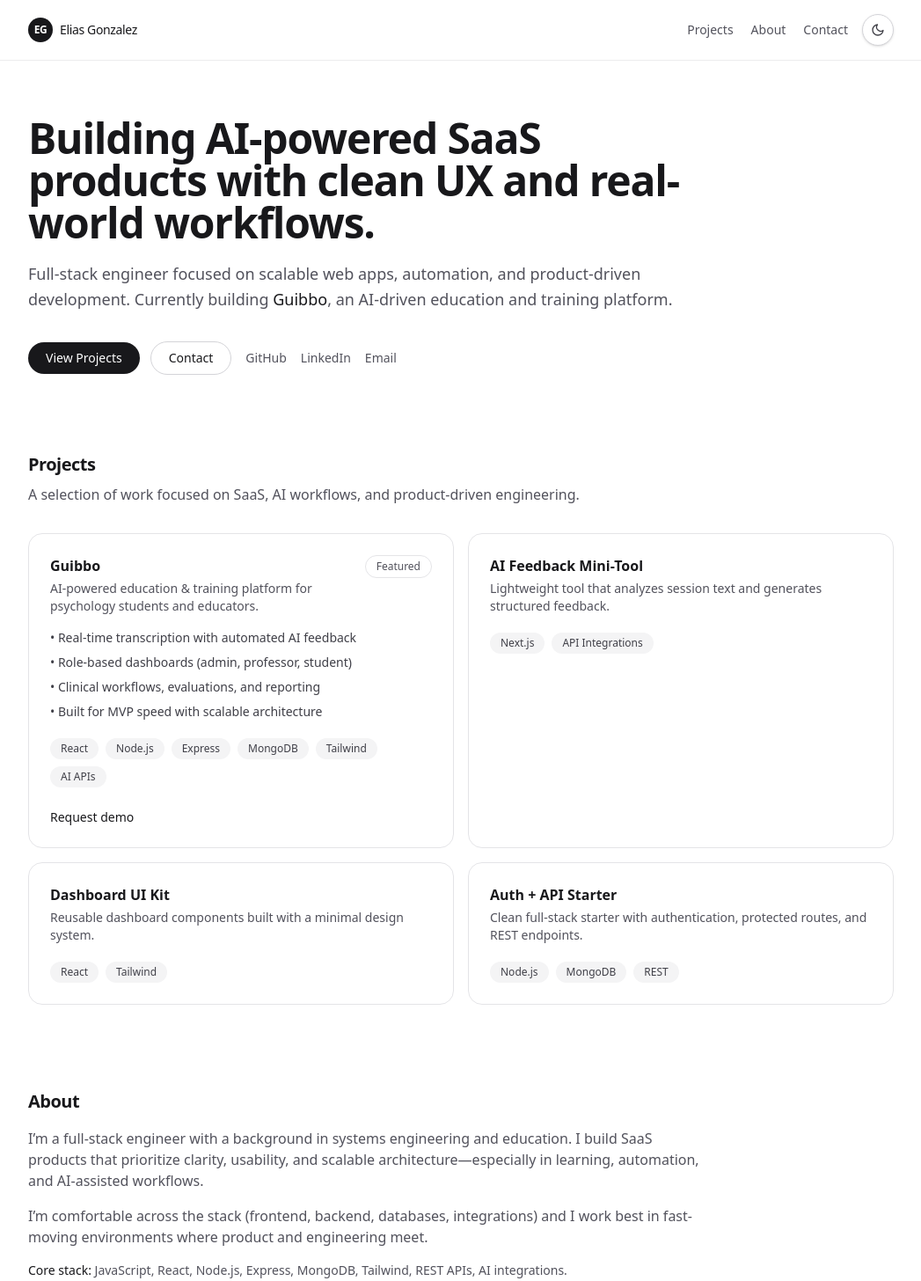
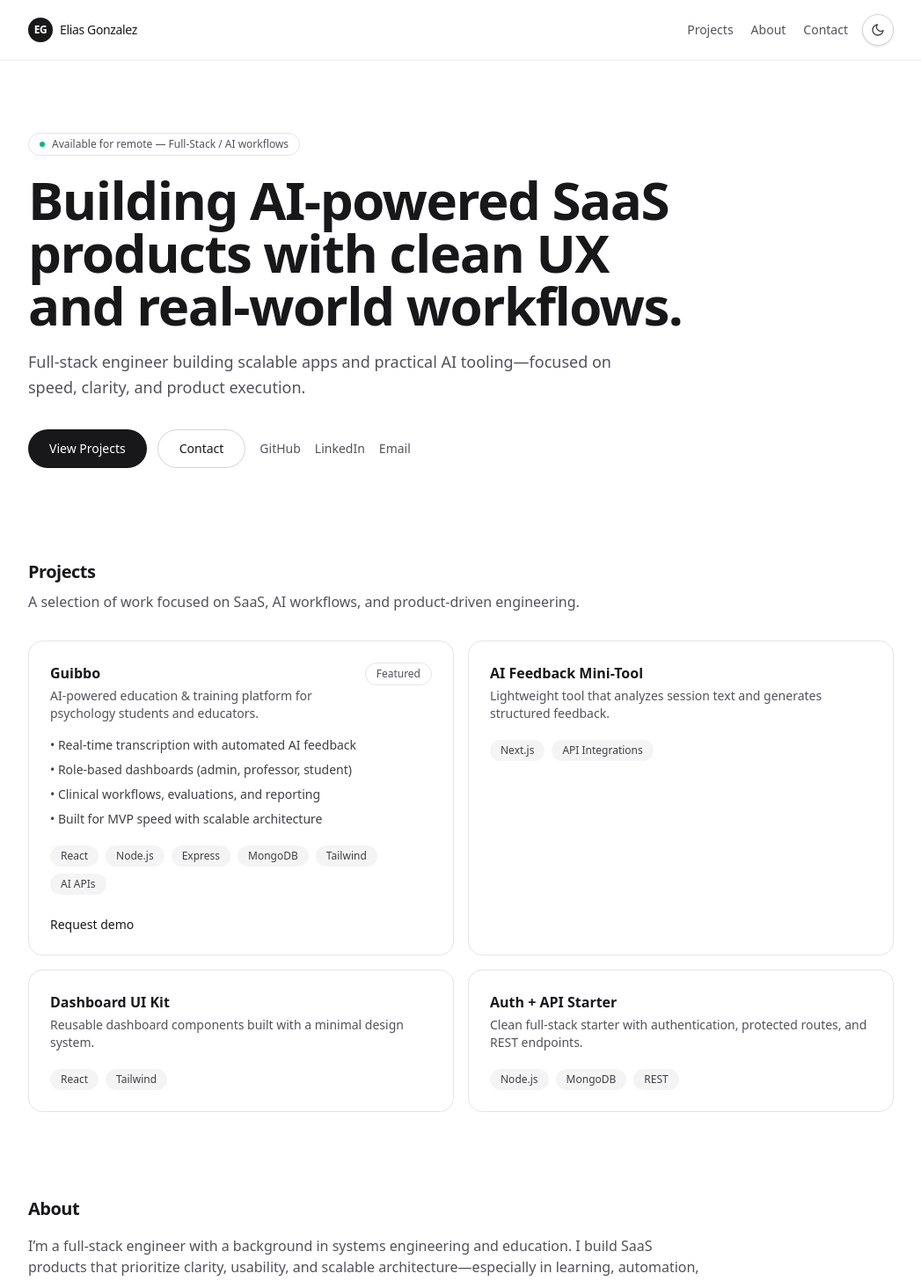
Before and after one commit to Rgonzalez7/elias-portfolio, a Next.js app: page / in a window 1280 px wide. Shown: the top 1456 px of the page at 88% size, without its empty margins (116-1163 px from the left). Built offline with nearby package versions, Linux system fonts and the light colour scheme.

Commit message:
mejoras en el SEO, verison movil, y animaciones

```diff
--- a/src/app/globals.css
+++ b/src/app/globals.css
@@ -5,3 +5,16 @@ html,
 body {
   height: 100%;
 }
+
+/* Subtle reveal (no show-off) */
+.reveal {
+  opacity: 0;
+  transform: translateY(6px);
+  transition: opacity 300ms ease, transform 300ms ease;
+  will-change: opacity, transform;
+}
+
+.reveal--show {
+  opacity: 1;
+  transform: translateY(0);
+}
--- a/src/app/layout.tsx
+++ b/src/app/layout.tsx
@@ -1,51 +1,75 @@
 import type { Metadata } from "next";
+import { Geist, Geist_Mono } from "next/font/google";
 import Script from "next/script";
-import { Geist, Geist_Mono } from "next/font/google";
 import "./globals.css";
 
 const geistSans = Geist({ variable: "--font-geist-sans", subsets: ["latin"] });
 const geistMono = Geist_Mono({ variable: "--font-geist-mono", subsets: ["latin"] });
 
-export const metadata = {
-  metadataBase: new URL("https://www.eliasgonzalez.io"),
-  title: "Elias Gonzalez — Full Stack Engineer",
-  description: "Building AI-powered SaaS products with clean UX and real-world workflows.",
+const siteUrl = "https://www.eliasgonzalez.io";
+
+export const metadata: Metadata = {
+  metadataBase: new URL(siteUrl),
+  title: {
+    default: "Elias Gonzalez",
+    template: "%s — Elias Gonzalez",
+  },
+  description:
+    "Full-stack engineer building AI-powered SaaS products with clean UX and real-world workflows.",
+  alternates: {
+    canonical: "/",
+  },
+  robots: {
+    index: true,
+    follow: true,
+    googleBot: {
+      index: true,
+      follow: true,
+      "max-image-preview": "large",
+      "max-snippet": -1,
+      "max-video-preview": -1,
+    },
+  },
   openGraph: {
-    title: "Elias Gonzalez — Full Stack Engineer",
-    description: "Building AI-powered SaaS products with clean UX and real-world workflows.",
-    url: "https://www.eliasgonzalez.io",
+    type: "website",
+    url: siteUrl,
+    title: "Elias Gonzalez",
+    description:
+      "Full-stack engineer building AI-powered SaaS products with clean UX and real-world workflows.",
     siteName: "Elias Gonzalez",
-    images: [{ url: "/opengraph-image", width: 1200, height: 630 }],
-    type: "website",
   },
   twitter: {
     card: "summary_large_image",
-    title: "Elias Gonzalez — Full Stack Engineer",
-    description: "Building AI-powered SaaS products with clean UX and real-world workflows.",
-    images: ["/opengraph-image"],
+    title: "Elias Gonzalez",
+    description:
+      "Full-stack engineer building AI-powered SaaS products with clean UX and real-world workflows.",
   },
 };
 
 export default function RootLayout({ children }: { children: React.ReactNode }) {
+  const personJsonLd = {
+    "@context": "https://schema.org",
+    "@type": "Person",
+    name: "Elias Gonzalez",
+    url: siteUrl,
+    email: "mailto:rmngzps@gmail.com",
+    sameAs: [
+      "https://github.com/rgonzalez7",
+      "https://www.linkedin.com/in/elias-gonzalez-45a3513b1",
+    ],
+    jobTitle: "Full-Stack Engineer",
+  };
+
   return (
     <html lang="en" suppressHydrationWarning>
-      <head>
-        <Script id="theme-init" strategy="beforeInteractive">
-          {`
-            (function () {
-              try {
-                var t = localStorage.getItem("theme");
-                if (t !== "dark" && t !== "light") t = "light"; // default SIEMPRE light
-                document.documentElement.classList.toggle("dark", t === "dark");
-              } catch (e) {}
-            })();
-          `}
-        </Script>
-      </head>
-
       <body
-        className={`${geistSans.variable} ${geistMono.variable} antialiased bg-white text-zinc-900 dark:bg-zinc-950 dark:text-zinc-100 transition-colors`}
+        className={`${geistSans.variable} ${geistMono.variable} antialiased bg-white text-zinc-900 dark:bg-zinc-950 dark:text-zinc-100 transition-colors duration-300`}
       >
+        <Script
+          id="jsonld-person"
+          type="application/ld+json"
+          dangerouslySetInnerHTML={{ __html: JSON.stringify(personJsonLd) }}
+        />
         {children}
       </body>
     </html>
--- a/src/app/page.tsx
+++ b/src/app/page.tsx
@@ -1,4 +1,5 @@
 import ThemeToggle from "./ThemeToggle";
+import Reveal from "@/components/Reveal";
 
 export default function Home() {
   const year = new Date().getFullYear();
@@ -21,8 +22,9 @@ export default function Home() {
             <span>Elias Gonzalez</span>
           </a>
 
-          <div className="flex items-center gap-4">
-            <nav className="flex items-center gap-5 text-sm text-zinc-600 dark:text-zinc-300">
+          <div className="flex items-center gap-3 sm:gap-4">
+            {/* Desktop nav */}
+            <nav className="hidden sm:flex items-center gap-5 text-sm text-zinc-600 dark:text-zinc-300">
               <a
                 className="transition-colors duration-200 hover:text-zinc-900 dark:hover:text-white"
                 href="#projects"
@@ -43,47 +45,62 @@ export default function Home() {
               </a>
             </nav>
 
+            {/* Mobile: single action */}
+            <a
+              href="#contact"
+              className="sm:hidden inline-flex h-11 items-center justify-center rounded-full border border-zinc-300 px-4 text-sm font-medium
+                         text-zinc-900 transition-colors duration-200 hover:bg-zinc-50
+                         dark:border-zinc-700 dark:text-white dark:hover:bg-zinc-900"
+            >
+              Contact
+            </a>
+
             <ThemeToggle />
           </div>
         </div>
       </header>
 
       {/* Hero */}
-      <section id="top" className="mx-auto max-w-5xl px-5 pt-16 pb-10">
+      <section id="top" className="mx-auto max-w-5xl px-5 pt-20 pb-14">
         <div className="max-w-3xl">
-          <h1 className="text-4xl font-semibold tracking-tight sm:text-5xl">
+          {/* Availability line */}
+          <div
+            className="mb-5 inline-flex items-center gap-2 rounded-full border border-zinc-200 bg-white/70 px-3 py-1 text-xs font-medium text-zinc-600
+                       dark:border-zinc-800 dark:bg-zinc-950/60 dark:text-zinc-300 transition-colors duration-300"
+          >
+            <span className="h-1.5 w-1.5 rounded-full bg-emerald-500" />
+            <span>Available for remote — Full-Stack / AI workflows</span>
+          </div>
+
+          <h1 className="text-4xl font-semibold tracking-tight sm:text-6xl">
             Building AI-powered SaaS products with clean UX and real-world workflows.
           </h1>
 
-          <p className="mt-5 text-lg leading-relaxed text-zinc-600 dark:text-zinc-300 transition-colors duration-300">
-            Full-stack engineer focused on scalable web apps, automation, and product-driven development.
-            Currently building{" "}
-            <span className="text-zinc-900 font-medium dark:text-white transition-colors duration-300">
-              Guibbo
-            </span>
-            , an AI-driven education and training platform.
+          <p className="mt-5 max-w-2xl text-lg leading-relaxed text-zinc-600 dark:text-zinc-300 transition-colors duration-300">
+            Full-stack engineer building scalable apps and practical AI tooling—focused on speed, clarity, and product execution.
           </p>
 
-          <div className="mt-8 flex flex-wrap items-center gap-3">
+          {/* Buttons (mobile ultra fine) */}
+          <div className="mt-8 flex flex-col sm:flex-row items-stretch sm:items-center gap-3">
             <a
               href="#projects"
-              className="rounded-full bg-zinc-900 px-5 py-2 text-sm font-medium text-white hover:bg-zinc-800
-                         dark:bg-white dark:text-zinc-900 dark:hover:bg-zinc-200
-                         transition-colors duration-200"
+              className="inline-flex h-11 w-full sm:w-auto items-center justify-center rounded-full bg-zinc-900 px-6 text-sm font-medium text-white
+                         transition-colors duration-200 hover:bg-zinc-800
+                         dark:bg-white dark:text-zinc-900 dark:hover:bg-zinc-200"
             >
               View Projects
             </a>
 
             <a
               href="#contact"
-              className="rounded-full border border-zinc-300 px-5 py-2 text-sm font-medium text-zinc-900 hover:bg-zinc-50
-                         dark:border-zinc-700 dark:text-white dark:hover:bg-zinc-900
-                         transition-colors duration-200"
+              className="inline-flex h-11 w-full sm:w-auto items-center justify-center rounded-full border border-zinc-300 bg-transparent px-6 text-sm font-medium text-zinc-900
+                         transition-colors duration-200 hover:bg-zinc-50
+                         dark:border-zinc-700 dark:text-white dark:hover:bg-zinc-900"
             >
               Contact
             </a>
 
-            <div className="ml-1 flex items-center gap-4 text-sm text-zinc-600 dark:text-zinc-300 transition-colors duration-300">
+            <div className="mt-2 sm:mt-0 sm:ml-1 flex flex-wrap items-center gap-x-4 gap-y-2 text-sm text-zinc-600 dark:text-zinc-300 transition-colors duration-300">
               <a
                 className="transition-colors duration-200 hover:text-zinc-900 dark:hover:text-white"
                 href="https://github.com/rgonzalez7"
@@ -113,15 +130,17 @@ export default function Home() {
 
       {/* Projects */}
       <section id="projects" className="mx-auto max-w-5xl px-5 py-12">
+        <Reveal>
           <h2 className="text-xl font-semibold tracking-tight">Projects</h2>
           <p className="mt-2 text-zinc-600 dark:text-zinc-300 transition-colors duration-300">
             A selection of work focused on SaaS, AI workflows, and product-driven engineering.
           </p>
+        </Reveal>
 
         <div className="mt-8 grid gap-4 sm:grid-cols-2">
           {/* Featured: Guibbo */}
           <article
-            className="rounded-2xl border border-zinc-200 p-6 dark:border-zinc-800 dark:bg-zinc-950
+            className="rounded-2xl border border-zinc-200 p-7 sm:p-6 dark:border-zinc-800 dark:bg-zinc-950
                        transition-transform duration-200 will-change-transform
                        hover:-translate-y-[2px]
                        hover:shadow-[0_12px_30px_-18px_rgba(0,0,0,0.35)]
@@ -172,19 +191,37 @@ export default function Home() {
           </article>
 
           {/* Placeholder project */}
+          {[
+            {
+              title: "AI Feedback Mini-Tool",
+              desc: "Lightweight tool that analyzes session text and generates structured feedback.",
+              tags: ["Next.js", "API Integrations"],
+            },
+            {
+              title: "Dashboard UI Kit",
+              desc: "Reusable dashboard components built with a minimal design system.",
+              tags: ["React", "Tailwind"],
+            },
+            {
+              title: "Auth + API Starter",
+              desc: "Clean full-stack starter with authentication, protected routes, and REST endpoints.",
+              tags: ["Node.js", "MongoDB", "REST"],
+            },
+          ].map((p) => (
             <article
-            className="rounded-2xl border border-zinc-200 p-6 dark:border-zinc-800
+              key={p.title}
+              className="rounded-2xl border border-zinc-200 p-7 sm:p-6 dark:border-zinc-800
                          transition-transform duration-200 will-change-transform
                          hover:-translate-y-[2px]
                          hover:shadow-[0_12px_30px_-18px_rgba(0,0,0,0.35)]
                          dark:hover:shadow-[0_12px_30px_-18px_rgba(0,0,0,0.7)]"
             >
-            <h3 className="text-base font-semibold">AI Feedback Mini-Tool</h3>
+              <h3 className="text-base font-semibold">{p.title}</h3>
               <p className="mt-1 text-sm text-zinc-600 dark:text-zinc-300 transition-colors duration-300">
-              Lightweight tool that analyzes session text and generates structured feedback.
+                {p.desc}
               </p>
               <div className="mt-5 flex flex-wrap gap-2">
-              {["Next.js", "API Integrations"].map((t) => (
+                {p.tags.map((t) => (
                   <span
                     key={t}
                     className="rounded-full bg-zinc-100 px-3 py-1 text-xs text-zinc-700
@@ -195,62 +232,16 @@ export default function Home() {
                 ))}
               </div>
             </article>
-
-          {/* Placeholder project */}
-          <article
-            className="rounded-2xl border border-zinc-200 p-6 dark:border-zinc-800
-                       transition-transform duration-200 will-change-transform
-                       hover:-translate-y-[2px]
-                       hover:shadow-[0_12px_30px_-18px_rgba(0,0,0,0.35)]
-                       dark:hover:shadow-[0_12px_30px_-18px_rgba(0,0,0,0.7)]"
-          >
-            <h3 className="text-base font-semibold">Dashboard UI Kit</h3>
-            <p className="mt-1 text-sm text-zinc-600 dark:text-zinc-300 transition-colors duration-300">
-              Reusable dashboard components built with a minimal design system.
-            </p>
-            <div className="mt-5 flex flex-wrap gap-2">
-              {["React", "Tailwind"].map((t) => (
-                <span
-                  key={t}
-                  className="rounded-full bg-zinc-100 px-3 py-1 text-xs text-zinc-700
-                             dark:bg-zinc-900 dark:text-zinc-200 transition-colors duration-300"
-                >
-                  {t}
-                </span>
           ))}
-            </div>
-          </article>
-
-          {/* Placeholder project */}
-          <article
-            className="rounded-2xl border border-zinc-200 p-6 dark:border-zinc-800
-                       transition-transform duration-200 will-change-transform
-                       hover:-translate-y-[2px]
-                       hover:shadow-[0_12px_30px_-18px_rgba(0,0,0,0.35)]
-                       dark:hover:shadow-[0_12px_30px_-18px_rgba(0,0,0,0.7)]"
-          >
-            <h3 className="text-base font-semibold">Auth + API Starter</h3>
-            <p className="mt-1 text-sm text-zinc-600 dark:text-zinc-300 transition-colors duration-300">
-              Clean full-stack starter with authentication, protected routes, and REST endpoints.
-            </p>
-            <div className="mt-5 flex flex-wrap gap-2">
-              {["Node.js", "MongoDB", "REST"].map((t) => (
-                <span
-                  key={t}
-                  className="rounded-full bg-zinc-100 px-3 py-1 text-xs text-zinc-700
-                             dark:bg-zinc-900 dark:text-zinc-200 transition-colors duration-300"
-                >
-                  {t}
-                </span>
-              ))}
-            </div>
-          </article>
         </div>
       </section>
 
       {/* About */}
       <section id="about" className="mx-auto max-w-5xl px-5 py-12">
+        <Reveal>
           <h2 className="text-xl font-semibold tracking-tight">About</h2>
+        </Reveal>
+
         <div className="mt-4 max-w-3xl space-y-4 text-zinc-600 dark:text-zinc-300 transition-colors duration-300">
           <p>
             I’m a full-stack engineer with a background in systems engineering and education. I build SaaS
@@ -272,6 +263,7 @@ export default function Home() {
 
       {/* Contact */}
       <section id="contact" className="mx-auto max-w-5xl px-5 py-12">
+        <Reveal>
           <div className="rounded-2xl border border-zinc-200 p-6 dark:border-zinc-800 transition-colors duration-300">
             <h2 className="text-xl font-semibold tracking-tight">Let’s build something.</h2>
             <p className="mt-2 text-zinc-600 dark:text-zinc-300 transition-colors duration-300">
@@ -281,7 +273,7 @@ export default function Home() {
             <div className="mt-5 flex flex-wrap items-center gap-3">
               <a
                 href="mailto:rmngzps@gmail.com"
-              className="rounded-full bg-zinc-900 px-5 py-2 text-sm font-medium text-white hover:bg-zinc-800
+                className="inline-flex h-11 items-center justify-center rounded-full bg-zinc-900 px-6 text-sm font-medium text-white hover:bg-zinc-800
                            dark:bg-white dark:text-zinc-900 dark:hover:bg-zinc-200
                            transition-colors duration-200"
               >
@@ -305,6 +297,7 @@ export default function Home() {
               </a>
             </div>
           </div>
+        </Reveal>
 
         <footer className="mt-10 pb-10 text-sm text-zinc-500 dark:text-zinc-400 transition-colors duration-300">
           © {year} Elias Gonzalez
--- /dev/null
+++ b/src/components/Reveal.tsx
@@ -0,0 +1,48 @@
+"use client";
+
+import { useEffect, useRef, useState } from "react";
+
+export default function Reveal({
+  children,
+  className = "",
+  delay = 0,
+}: {
+  children: React.ReactNode;
+  className?: string;
+  delay?: number; // ms
+}) {
+  const ref = useRef<HTMLDivElement | null>(null);
+  const [show, setShow] = useState(false);
+
+  useEffect(() => {
+    const el = ref.current;
+    if (!el) return;
+
+    const obs = new IntersectionObserver(
+      ([entry]) => {
+        if (entry.isIntersecting) {
+          setShow(true);
+          obs.disconnect();
+        }
+      },
+      { root: null, threshold: 0.12 }
+    );
+
+    obs.observe(el);
+    return () => obs.disconnect();
+  }, []);
+
+  return (
+    <div
+      ref={ref}
+      style={{ transitionDelay: `${delay}ms` }}
+      className={[
+        "reveal",
+        show ? "reveal--show" : "",
+        className,
+      ].join(" ")}
+    >
+      {children}
+    </div>
+  );
+}
```
Also changed, not shown: src/app/robots.ts (added, +15 -0 lines), src/app/sitemap.ts (added, +32 -0 lines). Lines whose indentation alone changed are shown as unchanged.
